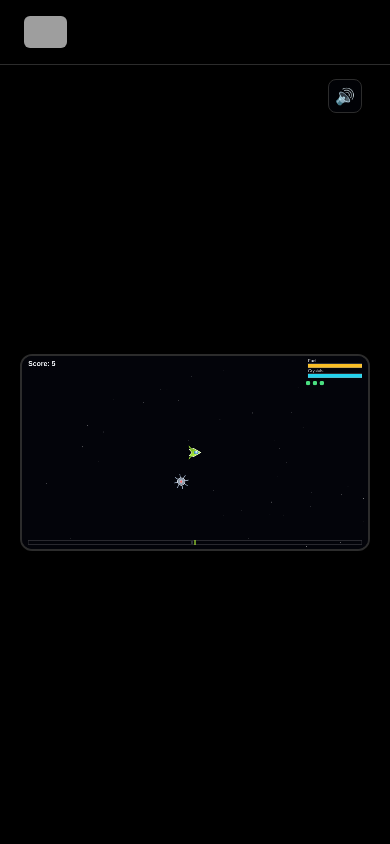
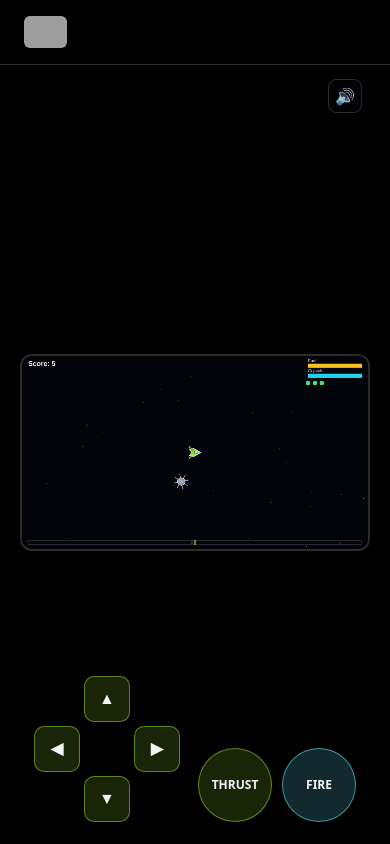
Before and after one commit to michaeldrnec/familyprojects, a React (Vite) app: page /starwarden in a window 390 px wide. Both pictures are taken after a click on the button "Launch". Built offline with nearby package versions, Linux system fonts and the light colour scheme; grey boxes are pictures that could not be loaded.

Commit message:
added mobile controls

```diff
--- a/src/projects/starwarden/Starwarden.css
+++ b/src/projects/starwarden/Starwarden.css
@@ -105,3 +105,98 @@
   line-height: 1;
   cursor: pointer;
 }
+
+.starwarden .sw-touch-hint {
+  display: none;
+  color: var(--text-h);
+  opacity: 0.6;
+  font-size: 12px;
+  margin: 0;
+}
+
+/* On-screen controls: hidden by default (a mouse-driven desktop has no use
+ * for them) and only shown on touch/coarse-pointer devices, so desktop
+ * play is unaffected. `hover: none` catches touch browsers that still
+ * report a fine pointer for a connected trackpad/stylus. */
+.starwarden .sw-touch-controls {
+  display: none;
+}
+
+@media (pointer: coarse), (hover: none) {
+  .starwarden .sw-touch-hint {
+    display: block;
+  }
+
+  .starwarden .sw-touch-controls {
+    display: flex;
+    position: absolute;
+    left: 0;
+    right: 0;
+    bottom: 12px;
+    z-index: 1;
+    justify-content: space-between;
+    align-items: flex-end;
+    padding: 0 14px;
+    pointer-events: none;
+  }
+}
+
+.starwarden .sw-dpad {
+  display: grid;
+  grid-template-columns: repeat(3, 46px);
+  grid-template-rows: repeat(3, 46px);
+  gap: 4px;
+  pointer-events: auto;
+}
+
+.starwarden .sw-dpad-slot {
+  width: 46px;
+  height: 46px;
+}
+
+.starwarden .sw-action-pad {
+  display: flex;
+  gap: 10px;
+  align-items: flex-end;
+  pointer-events: auto;
+}
+
+.starwarden .sw-touch-btn {
+  background: rgba(163, 230, 53, 0.16);
+  border: 1px solid rgba(163, 230, 53, 0.5);
+  border-radius: 10px;
+  color: var(--text-h);
+  font-size: 16px;
+  font-weight: 700;
+  touch-action: none;
+  -webkit-user-select: none;
+  user-select: none;
+  -webkit-touch-callout: none;
+  cursor: pointer;
+}
+
+.starwarden .sw-dpad .sw-touch-btn {
+  width: 46px;
+  height: 46px;
+}
+
+.starwarden .sw-touch-btn:active {
+  background: rgba(163, 230, 53, 0.4);
+}
+
+.starwarden .sw-touch-thrust,
+.starwarden .sw-touch-fire {
+  width: 74px;
+  height: 74px;
+  border-radius: 50%;
+  font-size: 12px;
+}
+
+.starwarden .sw-touch-fire {
+  background: rgba(103, 232, 249, 0.18);
+  border-color: rgba(103, 232, 249, 0.55);
+}
+
+.starwarden .sw-touch-fire:active {
+  background: rgba(103, 232, 249, 0.42);
+}
--- a/src/projects/starwarden/Starwarden.tsx
+++ b/src/projects/starwarden/Starwarden.tsx
@@ -795,6 +795,31 @@ function Starwarden() {
     setMuted(next)
   }
 
+  // On-screen touch controls (spec.md's keyboard-only v1, extended for
+  // mobile): each button just sets the same keysRef flags the keyboard
+  // handler does, so update()/stepShip don't need to know controls came
+  // from a finger instead of a key. Pointer events (not touch events) so
+  // one handler covers touch, pen, and mouse, and multiple fingers on
+  // different buttons are tracked independently by the browser.
+  function bindTouch(key: keyof typeof keysRef.current) {
+    return {
+      onPointerDown: (e: React.PointerEvent) => {
+        e.preventDefault()
+        keysRef.current[key] = true
+      },
+      onPointerUp: (e: React.PointerEvent) => {
+        e.preventDefault()
+        keysRef.current[key] = false
+      },
+      onPointerLeave: () => {
+        keysRef.current[key] = false
+      },
+      onPointerCancel: () => {
+        keysRef.current[key] = false
+      },
+    }
+  }
+
   return (
     <div className="starwarden fullscreen">
       <div className="sw-game-area">
@@ -803,6 +828,30 @@ function Starwarden() {
         <button type="button" className="sw-mute" onClick={toggleMute} aria-label={muted ? 'Unmute sound' : 'Mute sound'}>
           {muted ? '🔇' : '🔊'}
         </button>
+
+        {phase === 'playing' && (
+          <div className="sw-touch-controls" aria-hidden="true">
+            <div className="sw-dpad">
+              <span className="sw-dpad-slot" />
+              <button type="button" className="sw-touch-btn" {...bindTouch('up')}>▲</button>
+              <span className="sw-dpad-slot" />
+              <button type="button" className="sw-touch-btn" {...bindTouch('left')}>◀</button>
+              <span className="sw-dpad-slot" />
+              <button type="button" className="sw-touch-btn" {...bindTouch('right')}>▶</button>
+              <span className="sw-dpad-slot" />
+              <button type="button" className="sw-touch-btn" {...bindTouch('down')}>▼</button>
+              <span className="sw-dpad-slot" />
+            </div>
+            <div className="sw-action-pad">
+              <button type="button" className="sw-touch-btn sw-touch-thrust" {...bindTouch('thrust')}>
+                THRUST
+              </button>
+              <button type="button" className="sw-touch-btn sw-touch-fire" {...bindTouch('fire')}>
+                FIRE
+              </button>
+            </div>
+          </div>
+        )}
 
         {phase === 'intro' && (
           <div className="sw-overlay">
@@ -817,6 +866,7 @@ function Starwarden() {
               <li><kbd>Space</kbd> engine thrust (uses fuel)</li>
               <li><kbd>X</kbd> fire laser (uses a power crystal)</li>
             </ul>
+            <p className="sw-touch-hint">On a touchscreen, on-screen controls appear once you launch.</p>
             <button type="button" className="sw-primary" onClick={start}>
               Launch
             </button>
```
